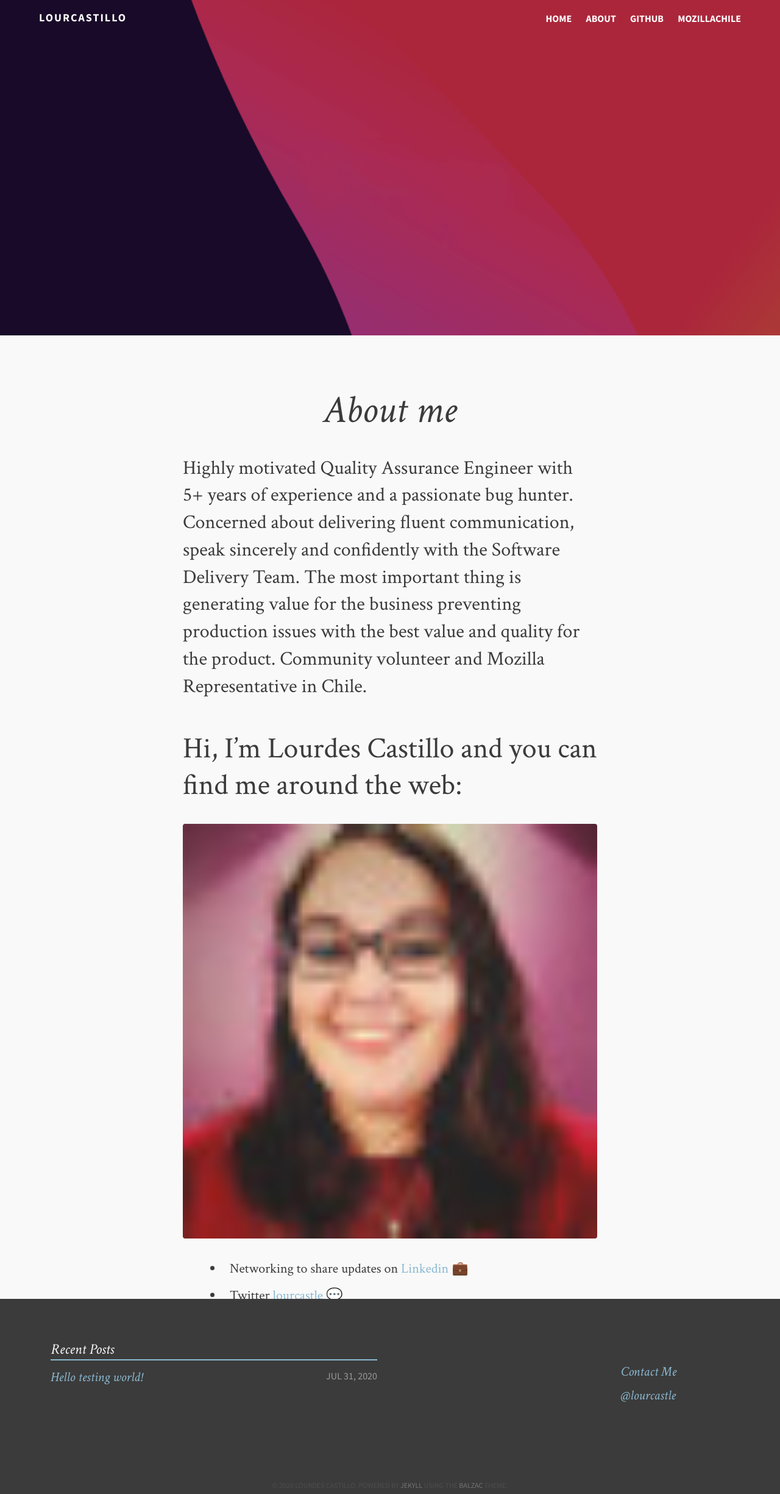
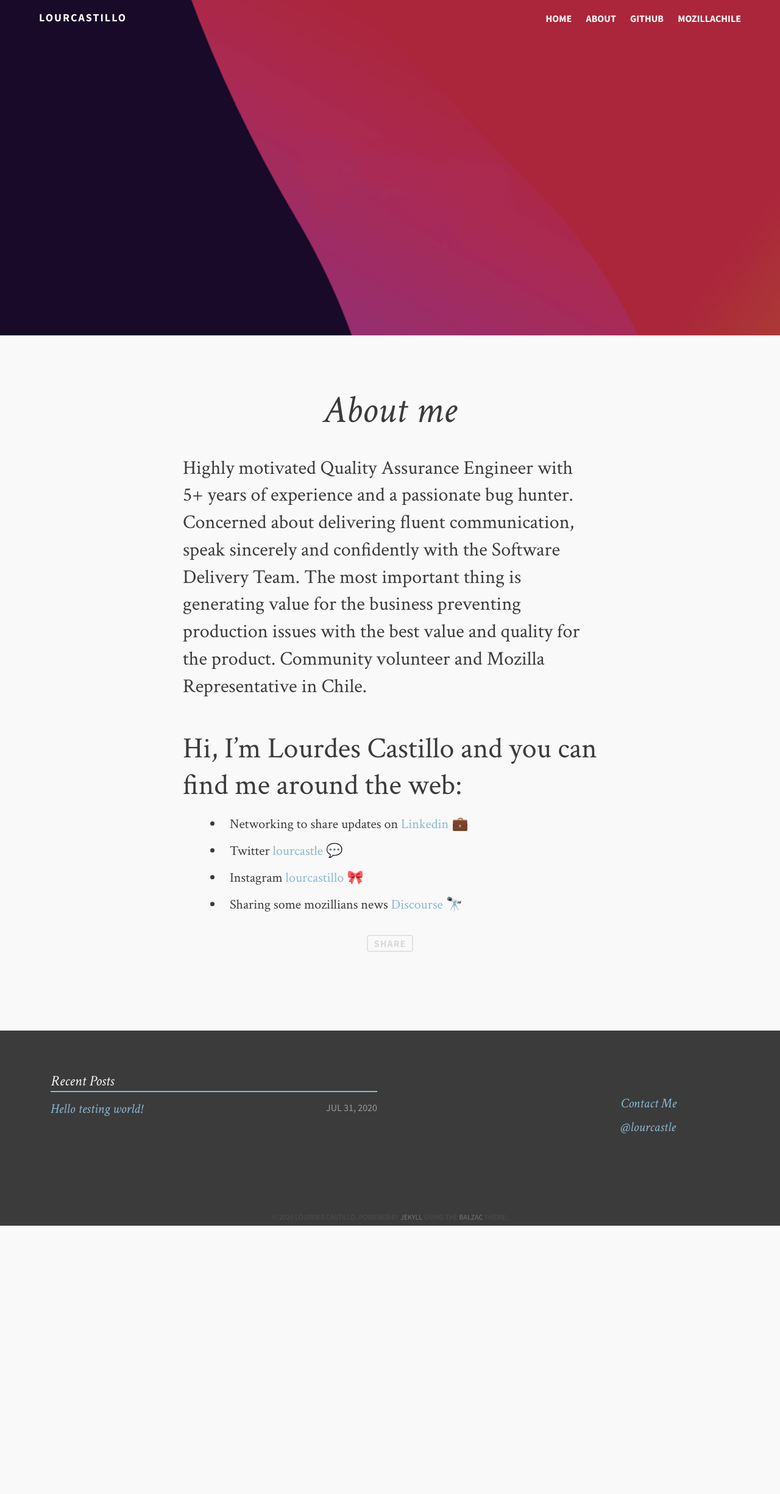
Before and after one commit to lourcastillo/lourcastillo.github.io, a Jekyll site: the page built from about.md, in a window 1280 px wide. Shown: the whole page at 61% size. Built offline with Jekyll 4.4.1, drawn with Linux system fonts in a browser that asks for light colours; comment, search, counter and statistics services are not loaded; after the commit the page ends 2010 px from its top, so only the background shows below that.

Commit message:
Update about.md

```diff
--- a/about.md
+++ b/about.md
@@ -9,7 +9,6 @@ image:
 ---
 
 ## Hi, I'm Lourdes Castillo and you can find me around the web:
-![Lourdes Castillo](http://lourcastillo.github.io/images/lourcastillo.jpg )
 - Networking to share updates on <a href="https://www.linkedin.com/in/lourcastillo/">Linkedin</a> 💼
 - Twitter <a href="https://www.twitter.com/lourcastle"> lourcastle</a> 💬
 - Instagram <a href="https://www.instagram.com/lourcastillo"> lourcastillo</a> 🎀
```
